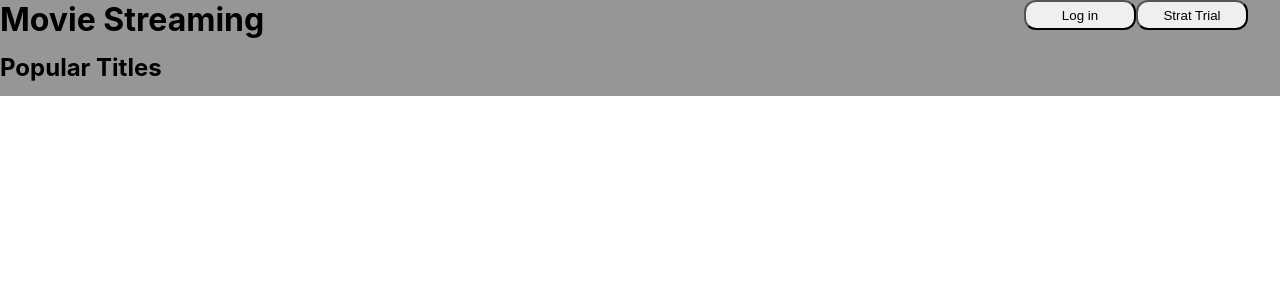
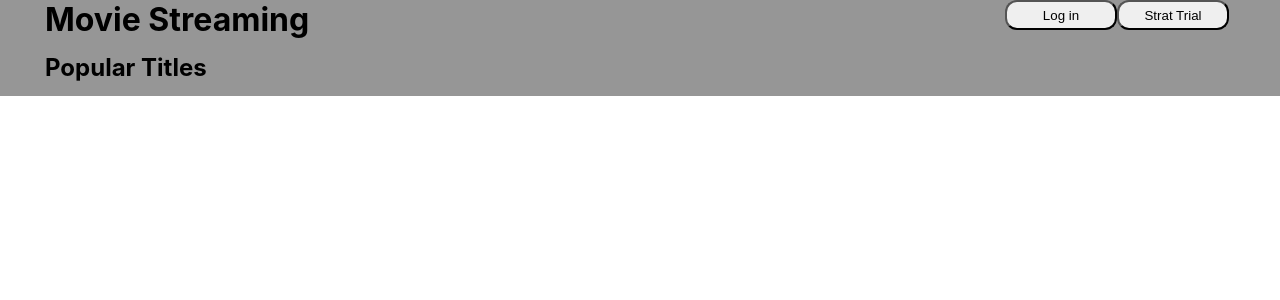
Before and after one commit to MarkusTryban/movie-stream, a React (Create React App) app: page / in a window 1280 px wide. Shown: the top 300 px of the page. Built offline with nearby package versions, Linux system fonts and the light colour scheme.

Commit message:
Update h1 & h2

```diff
--- a/src/components/MainHeader/MainHeader.css
+++ b/src/components/MainHeader/MainHeader.css
@@ -9,10 +9,12 @@
 }
 
 h1 {
-  width: 80%;
+  padding-left: 45px;
+  width: 30em;
 }
 
 h2 {
+  padding-left: 45px;
   width: 30%;
   order: 4;
 }
```
